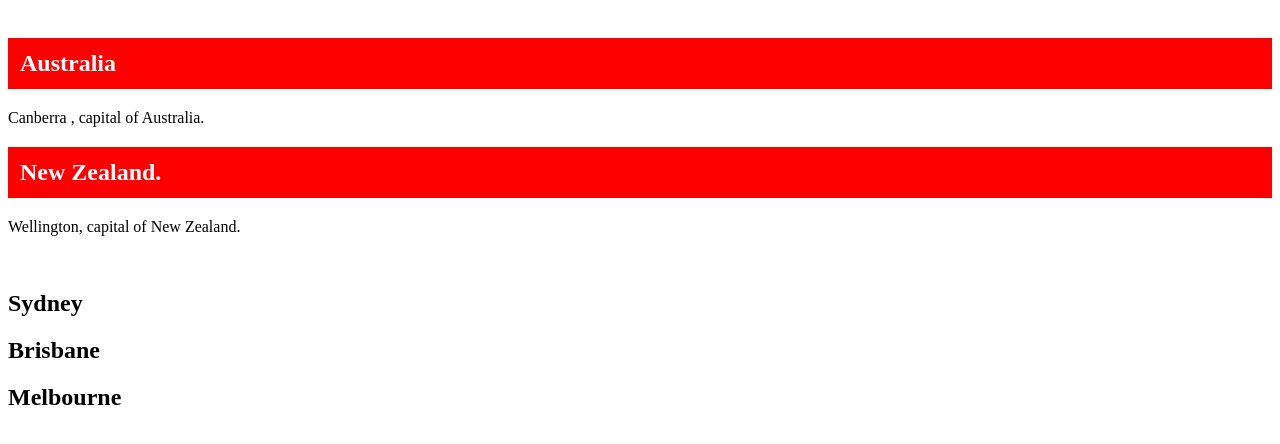
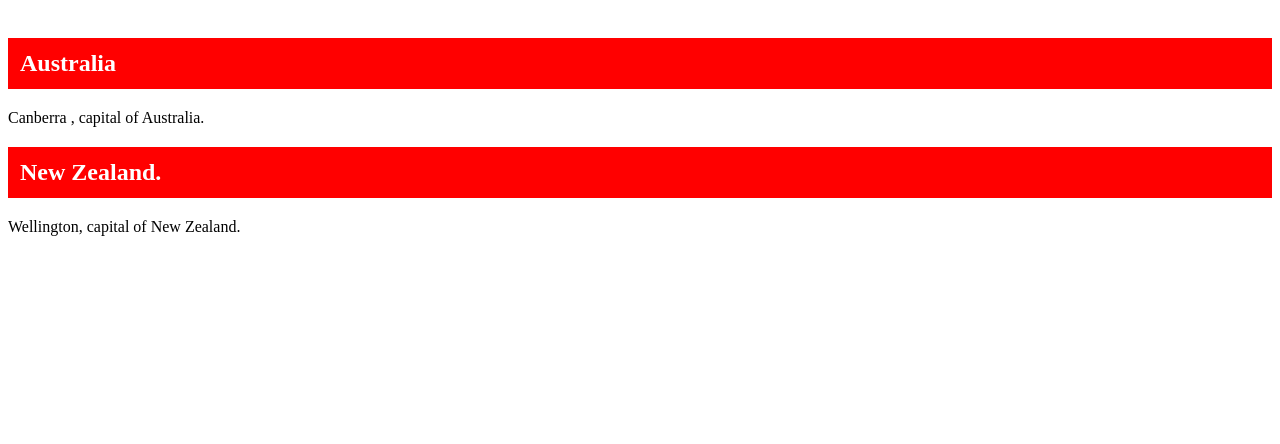
Before and after one commit to RSaba71/Html-alternate-colour-coding, a plain HTML site: page index.html in a window 1280 px wide. Shown: the part 66-510 px from the top of the page. Drawn offline with Linux system fonts and the light colour scheme.

Commit message:
Update index.html

```diff
--- a/index.html
+++ b/index.html
@@ -23,9 +23,7 @@
        <h2 class="town">New Zealand.</h2>
        <p>Wellington, capital of New Zealand.</p>
        <br>
-       <h2 id="town">Sydney</h2>
-       <h2 id="town">Brisbane</h2>
-       <h2 id="town">Melbourne</h2>
+
     </div>
   </body>
 </html?
```
